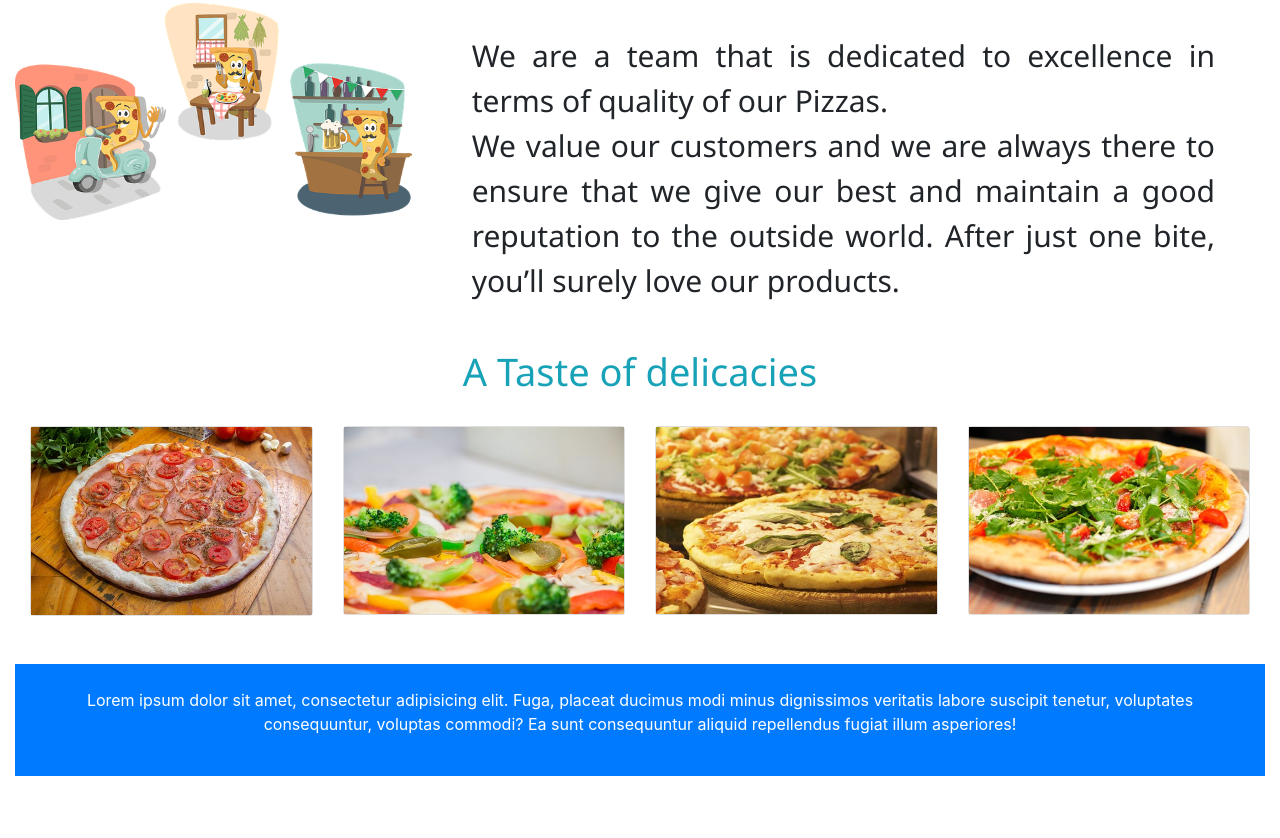
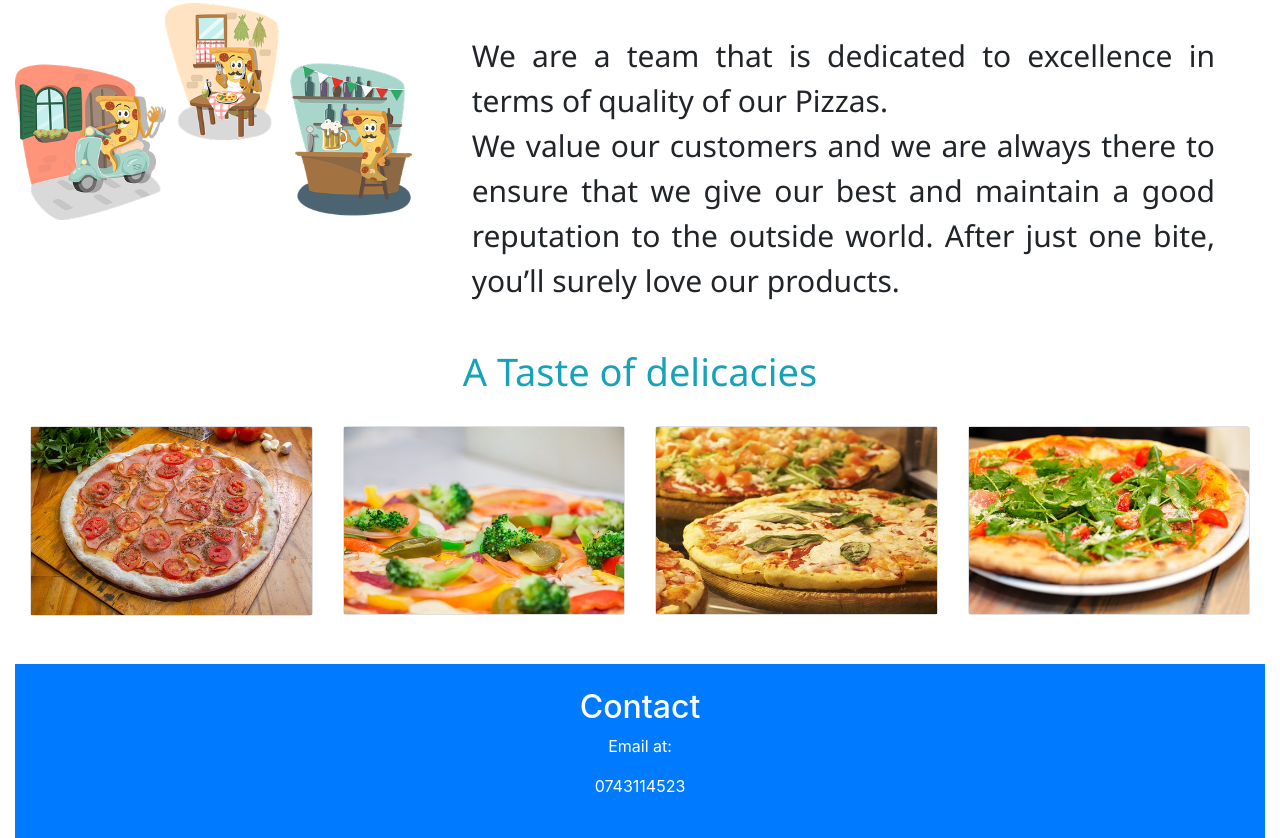
Before and after one commit to Codex-Mayrie/PIZZA-HUB, a plain HTML site: page index.html in a window 1280 px wide. Shown: the part 849-1687 px from the top of the page. Before the commit the page ends 1625 px from the top, so only its background shows below. Drawn offline with Linux system fonts and the light colour scheme; a web font is replaced by a local one.

Commit message:
add email address and contacts on footer section

```diff
--- a/index.html
+++ b/index.html
@@ -173,9 +173,9 @@
 <!-- footer -->
         <div class="container-fluid pt-5 pl-0 pr-0">
           <footer class="bg-primary p-4 text-white">
-            <p>Lorem ipsum dolor sit amet, consectetur adipisicing elit. Fuga, placeat ducimus modi minus dignissimos
-              veritatis labore suscipit tenetur, voluptates consequuntur, voluptas commodi? Ea sunt consequuntur aliquid
-              repellendus fugiat illum asperiores!</p>
+            <h2>Contact</h2>
+            <p>Email at:<a href="marywanjikumburu1@gmail.com" class="btn-btn-info"></a></p>
+            <p>0743114523</p>
           </footer>
         </div>
       </div>
```
